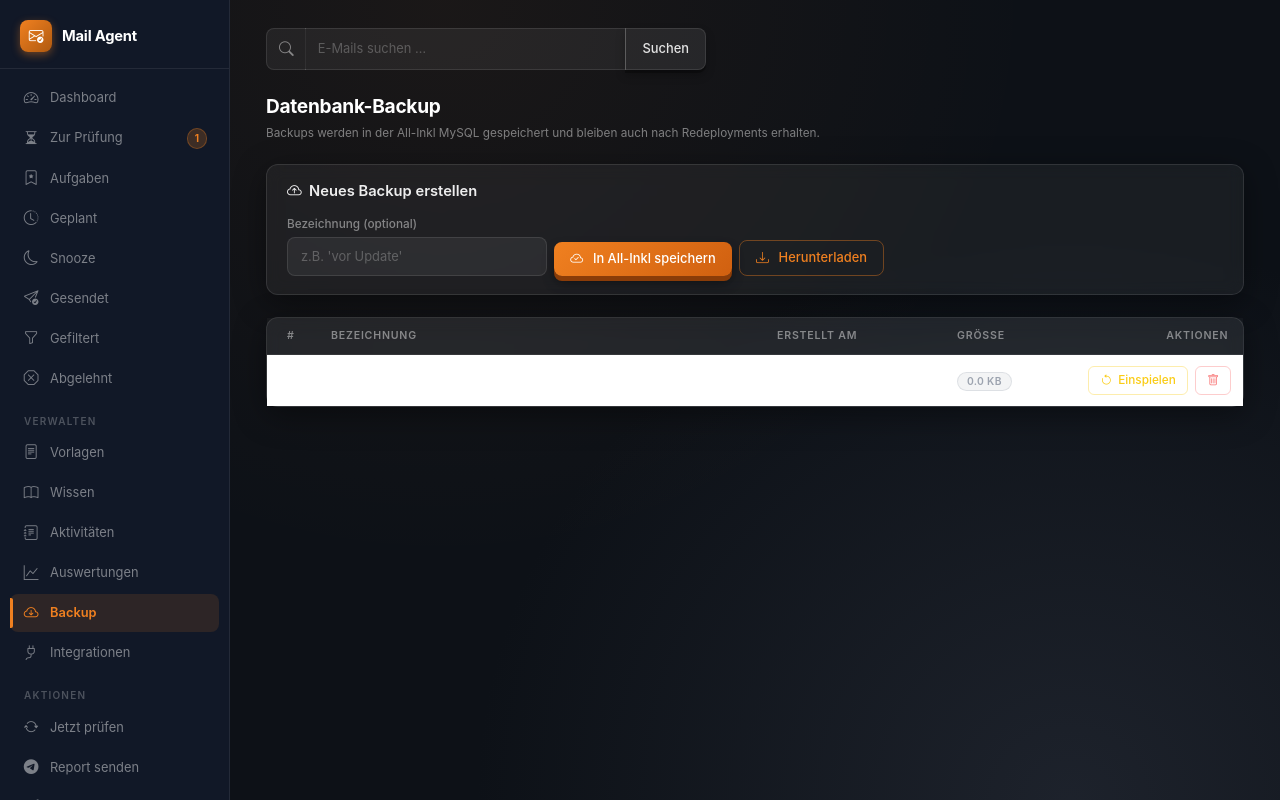
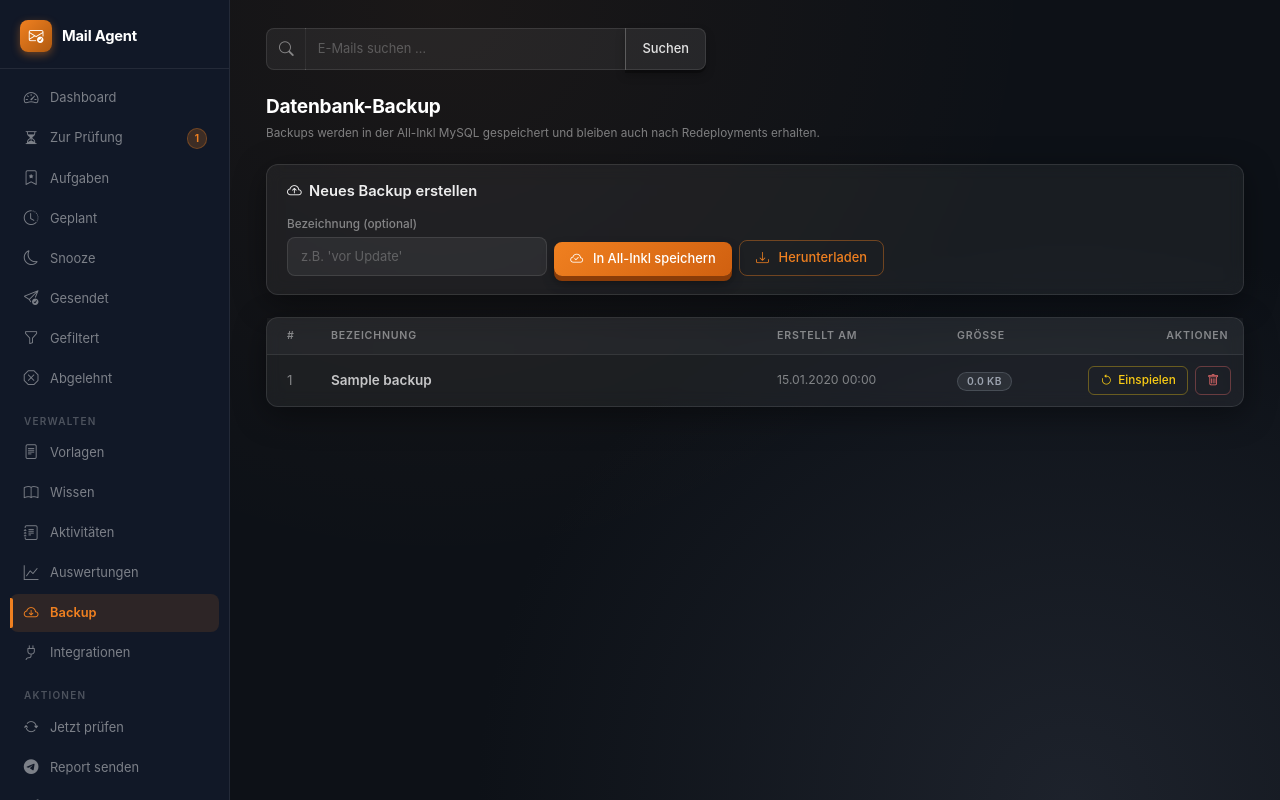
Before and after one commit to saunafreunde/App2, a Flask app: page /backup in a window 1280 px wide. Run offline with Flask 3, Linux system fonts and the light colour scheme; tables that the repository leaves empty hold one stand-in row (values such as "Sample post").

Commit message:
fix: weisses Feld ueber Listentext (Gesendet/Gefiltert)
Bootstraps --bs-table-bg ist per Default weiss; im Dark-Theme lag dadurch ein
weisses Feld ueber dem hellen Text (verschwand nur beim Hover). Tabellen-
Variablen auf transparent gesetzt -> Zellen zeigen den dunklen Hintergrund.

Co-Authored-By: Claude Opus 4.8 <noreply@anthropic.com>

```diff
--- a/static/css/style.css
+++ b/static/css/style.css
@@ -414,6 +414,11 @@ html, body {
 
 /* ── Tables ─────────────────────────────────────────────────── */
 .table {
+  /* Bootstrap-Default ist weiss (#fff) -> im Dark-Theme transparent machen,
+     sonst liegt ein weisses Feld ueber dem hellen Text (nur beim Hover weg). */
+  --bs-table-bg: transparent;
+  --bs-table-color: rgba(255,255,255,0.75);
+  --bs-table-accent-bg: transparent;
   color: var(--text);
   border-collapse: separate;
   border-spacing: 0;
```
